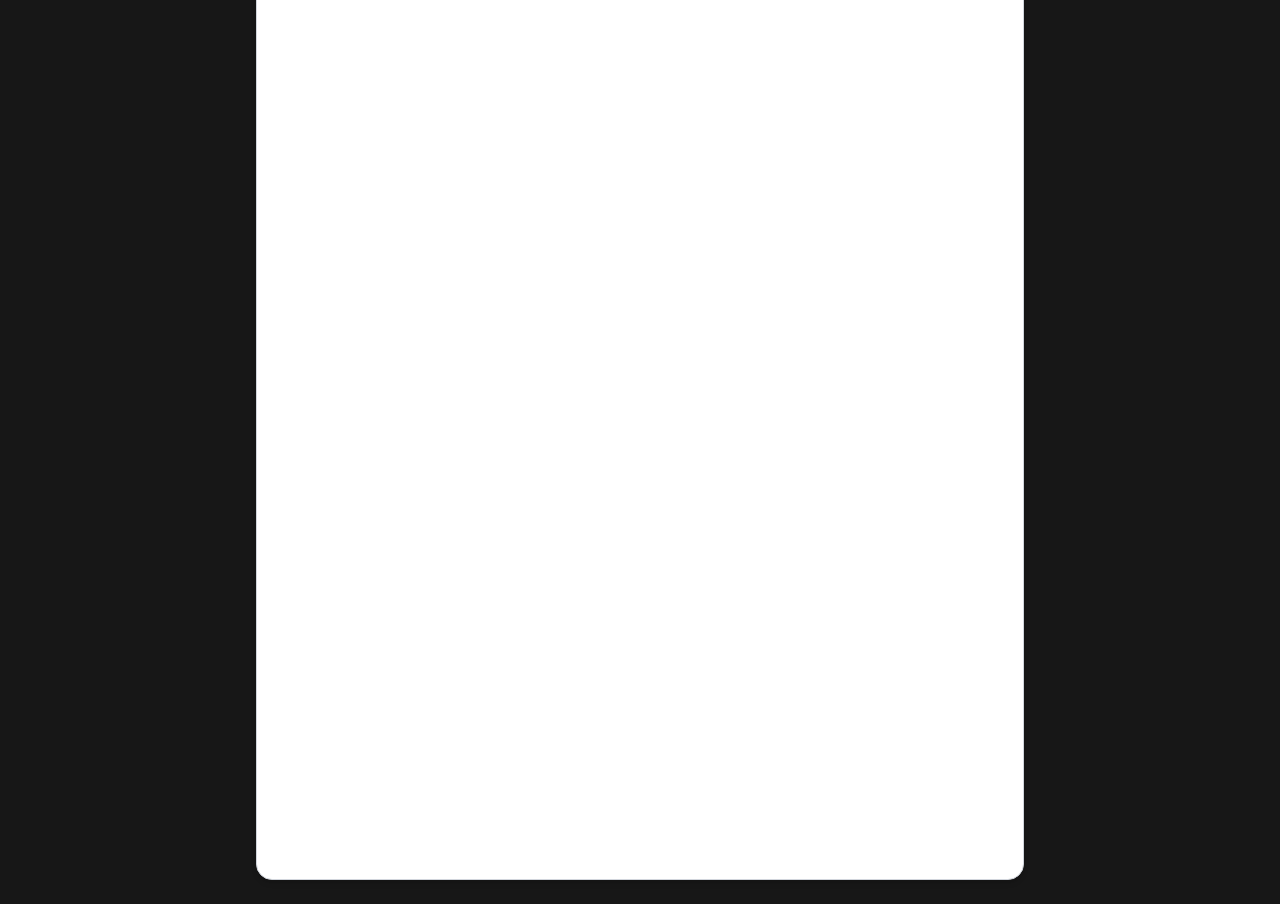
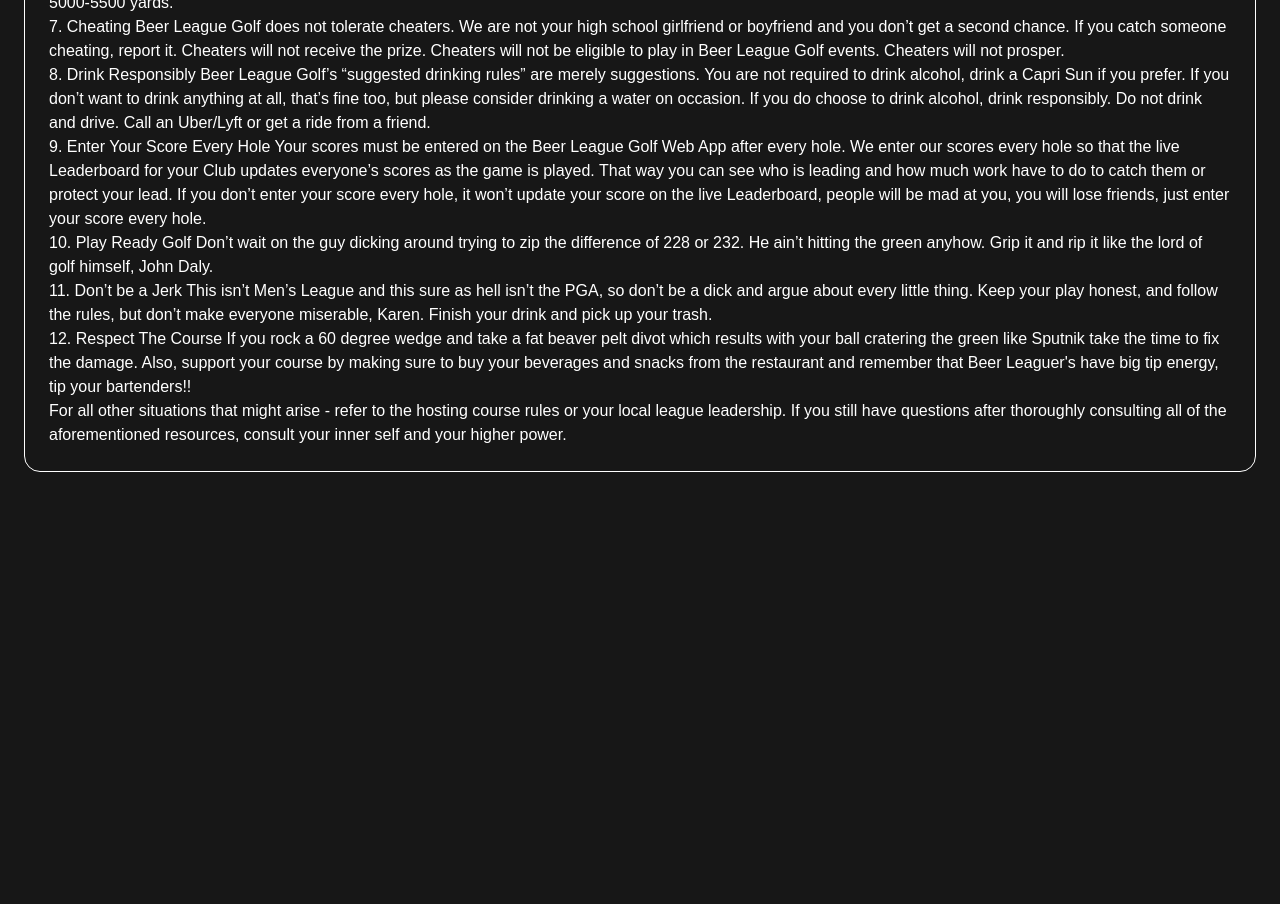
Before and after one commit to JR14141414/ABGL, a Next.js app: page /rules in a window 1280 px wide. Shown: the part 880-1784 px from the top of the page. After the commit the page ends 1376 px from the top, so only its background shows below. Built offline with nearby package versions, Linux system fonts and the light colour scheme.

Commit message:
finalised rules page for now

```diff
--- a/src/app/rules/page.tsx
+++ b/src/app/rules/page.tsx
@@ -15,8 +15,8 @@ export default function Rules() {
             </div>
 
             {/* Rules Box */}
-            <div className="flex flex-col gap-4 w-full max-w-3xl p-6 border border-gray-300 rounded-2xl shadow-md bg-white text-color-black">
-                <ul>
+            <div className="flex rounded-2xl border white p-6 bg-eventcard">
+                <ol>
                     <li>1. No Mulligans
 You get one shot, one opportunity… are you gonna capture it or let it slip? Do not give people in your group mulligans, do not take mulligans. There are no breakfast balls. There is a national competition at hand, don’t be a cheater.</li>
 
@@ -41,20 +41,20 @@ Beer League Golf does not tolerate cheaters. We are not your high school girlfri
 <li>8. Drink Responsibly
 Beer League Golf’s “suggested drinking rules” are merely suggestions. You are not required to drink alcohol, drink a Capri Sun if you prefer. If you don’t want to drink anything at all, that’s fine too, but please consider drinking a water on occasion. If you do choose to drink alcohol, drink responsibly. Do not drink and drive. Call an Uber/Lyft or get a ride from a friend.</li>
 
-<li>8. Enter Your Score Every Hole
+<li>9. Enter Your Score Every Hole
 Your scores must be entered on the Beer League Golf Web App after every hole. We enter our scores every hole so that the live Leaderboard for your Club updates everyone’s scores as the game is played. That way you can see who is leading and how much work have to do to catch them or protect your lead. If you don’t enter your score every hole, it won’t update your score on the live Leaderboard, people will be mad at you, you will lose friends, just enter your score every hole.</li>
 
-<li>9. Play Ready Golf
+<li>10. Play Ready Golf
 Don’t wait on the guy dicking around trying to zip the difference of 228 or 232. He ain’t hitting the green anyhow. Grip it and rip it like the lord of golf himself, John Daly.</li>
 
-<li>10. Don’t be a Jerk
+<li>11. Don’t be a Jerk
 This isn’t Men’s League and this sure as hell isn’t the PGA, so don’t be a dick and argue about every little thing. Keep your play honest, and follow the rules, but don’t make everyone miserable, Karen. Finish your drink and pick up your trash.</li>
 
-<li>11. Respect The Course
+<li>12. Respect The Course
 If you rock a 60 degree wedge and take a fat beaver pelt divot which results with your ball cratering the green like Sputnik take the time to fix the damage. Also, support your course by making sure to buy your beverages and snacks from the restaurant and remember that Beer Leaguer's have big tip energy, tip your bartenders!!</li>
 
 <li>For all other situations that might arise - refer to the hosting course rules or your local league leadership. If you still have questions after thoroughly consulting all of the aforementioned resources, consult your inner self and your higher power.</li>
-                </ul>
+                </ol>
             </div>
             </div>
         </div>
```
